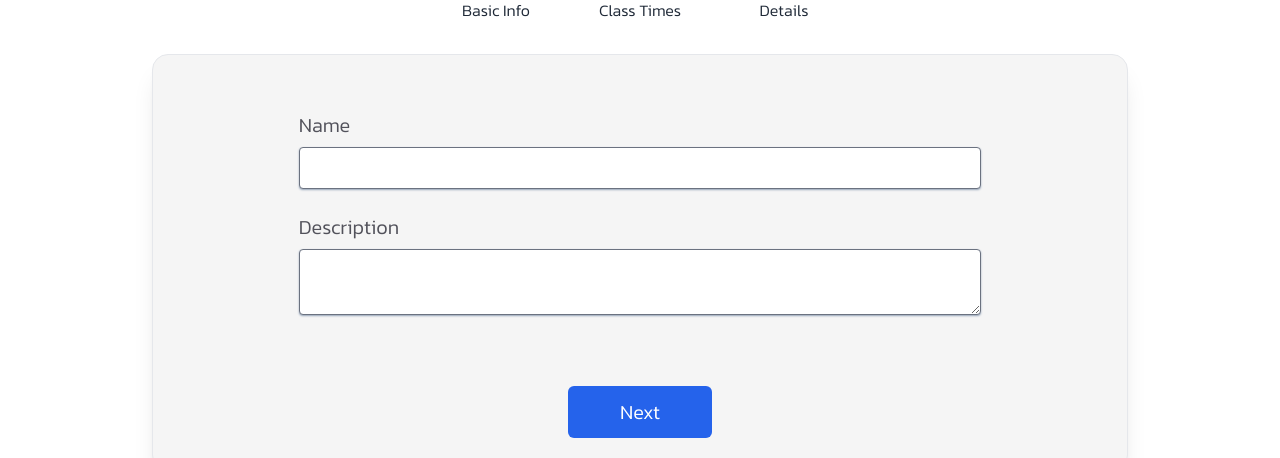
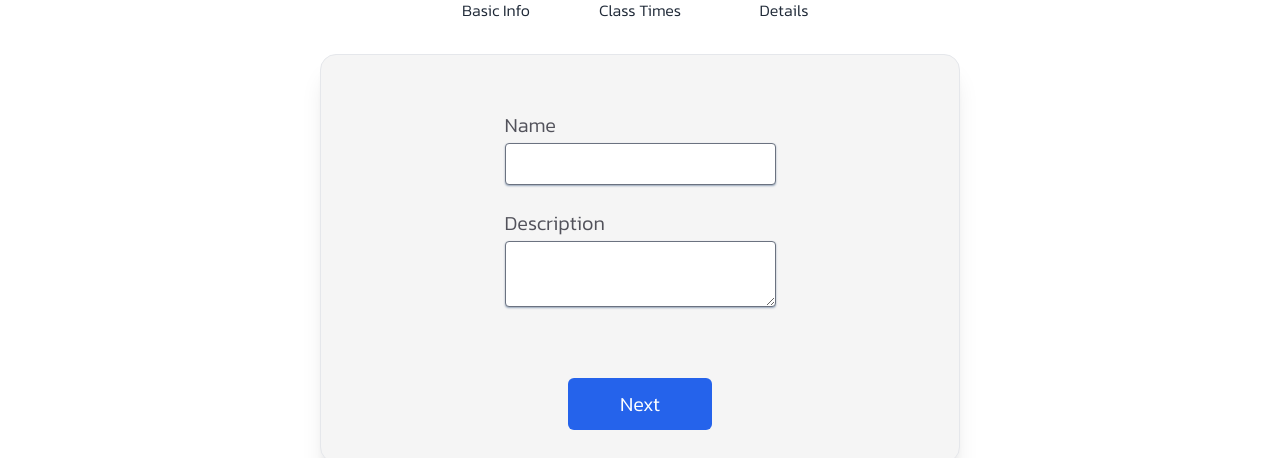
Before and after one commit to dogray7722/graphqlschool, a Next.js app in the folder frontend/: page /admin in a window 1280 px wide. Shown: the part 492-950 px from the top of the page. Built offline with nearby package versions, Linux system fonts and the light colour scheme.

Commit message:
improves layout of first form step

```diff
--- a/frontend/components/CourseStepper.js
+++ b/frontend/components/CourseStepper.js
@@ -37,10 +37,10 @@ const CourseStepper = () => {
 
       <form
         onSubmit={handleSubmit}
-        className="md:container flex flex-col items-center bg-neutral-100 font-kanit mt-8 pt-8 border md:rounded-2xl md:shadow-xl mx-auto"
+        className="md:container flex flex-col items-center bg-neutral-100 font-kanit mt-8 pt-8 border md:rounded-2xl md:shadow-xl md:w-1/2 md:mx-auto"
       >
         {currentStep === 1 && (
-          <div className="space-y-6 text-xl p-6 w-3/4">
+          <div className="space-y-6 text-xl p-6 w-1/2">
             <div>
               <label htmlFor="name" className="course-manager-labels">
                 Name
@@ -49,7 +49,7 @@ const CourseStepper = () => {
                 type="text"
                 id="name"
                 name="name"
-                className="rounded mt-2 shadow-slate-400 shadow-sm w-full"
+                className="rounded mt-1 shadow-slate-400 shadow-sm w-full"
               />
             </div>
             <div>
@@ -60,7 +60,7 @@ const CourseStepper = () => {
                 type="textarea"
                 id="description"
                 name="description"
-                className="form-input rounded mt-2 shadow-slate-400 shadow-sm w-full"
+                className="rounded mt-1 shadow-slate-400 shadow-sm w-full"
               ></textarea>
             </div>
           </div>
```
